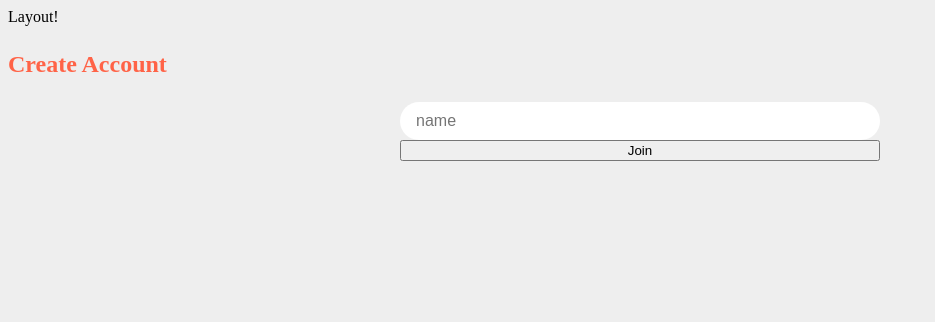
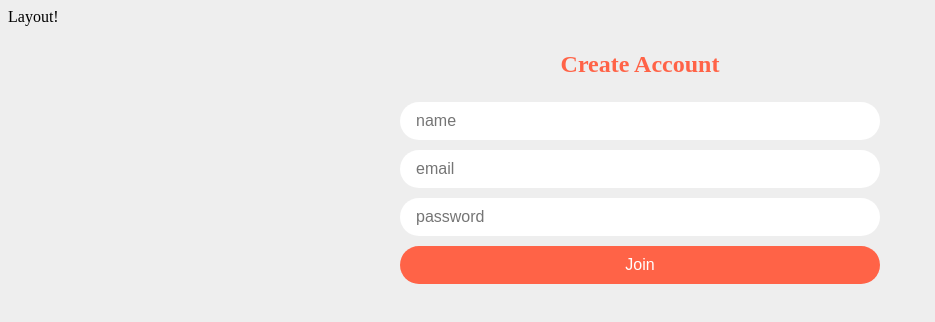
Before and after one commit to iamUxer/develoffers, a Next.js app: page /login/join in a window 1280 px wide. Shown: the top 322 px of the page, without its empty margins (0-935 px from the left). Built offline with nearby package versions, Linux system fonts and the light colour scheme; what emotion-reset would draw is missing.

Commit message:
Styled Button Component

```diff
--- a/components/layout.tsx
+++ b/components/layout.tsx
@@ -15,6 +15,6 @@ export default Layout;
 
 const StyledLayout = styled.div`
   h2 {
-    ${theme.palette.primary_color};
+    color: ${theme.palette.primary};
   }
 `;
--- a/pages/_document.tsx
+++ b/pages/_document.tsx
@@ -3,7 +3,9 @@ import { Html, Head, Main, NextScript } from 'next/document';
 export default function Document() {
   return (
     <Html lang="kor">
-      <Head />
+      <Head>
+        <link rel="shortcut icon" href="#" />
+      </Head>
       <body>
         <Main />
         <NextScript />
--- a/pages/login/join.tsx
+++ b/pages/login/join.tsx
@@ -1,5 +1,5 @@
 import React, { forwardRef } from 'react';
-import { InputTextStyled } from '@/styles/components/inputText.styled';
+import { ButtonStyled, InputTextStyled } from '@/styles/components';
 import { JoinStyled } from '@/styles/pages/join.styled';
 import { useForm } from 'react-hook-form';
 
@@ -18,19 +18,34 @@ const Join = forwardRef(() => {
 
   const onSubmit = (data: FormValues) => {
     console.log(data);
-    // onJoin(data);
   };
   return (
     <>
-      <h2>Create Account</h2>
       <JoinStyled>
+        <h2>Create Account</h2>
         <form onSubmit={handleSubmit(onSubmit)}>
           <InputTextStyled
-            register={register('name')}
+            register={register('name', {
+              required: true,
+            })}
             name="name"
             placeholder="name"
           />
-          <button type="submit">Join</button>
+          <InputTextStyled
+            register={register('email')}
+            name="email"
+            placeholder="email"
+            type="email"
+          />
+          <InputTextStyled
+            register={register('password')}
+            name="password"
+            placeholder="password"
+            type="password"
+          />
+          <ButtonStyled type="submit" color="primary">
+            Join
+          </ButtonStyled>
         </form>
       </JoinStyled>
     </>
--- /dev/null
+++ b/styles/components/button.styled.tsx
@@ -0,0 +1,45 @@
+import React, { forwardRef, Ref } from 'react';
+import styled from '@emotion/styled';
+import { theme } from '../theme';
+
+export const ButtonStyled = forwardRef(
+  (props: ButtonType, ref: Ref<HTMLInputElement>) => {
+    const { color, type, children } = props;
+
+    return (
+      <ButtonCss type={type} color={color}>
+        {children}
+      </ButtonCss>
+    );
+  }
+);
+
+interface ButtonType {
+  size?: string | undefined;
+  type?: 'button' | 'submit' | 'reset' | undefined;
+  color?: string;
+  children?: string;
+}
+
+const ButtonCss = styled.button`
+  border-radius: 50px;
+  border: none;
+  font-size: 16px;
+  padding: 10px 16px;
+  background: ${(props) => {
+    switch (props.color) {
+      case 'primary':
+        return theme.palette.primary;
+      default:
+        return theme.palette.default;
+    }
+  }};
+  color: ${(props) => {
+    switch (props.color) {
+      case 'primary':
+        return theme.palette.default;
+      default:
+        return theme.palette.primary;
+    }
+  }};
+`;
--- /dev/null
+++ b/styles/components/index.ts
@@ -0,0 +1,2 @@
+export { InputTextStyled } from './inputText.styled';
+export { ButtonStyled } from './button.styled';
--- a/styles/components/inputText.styled.tsx
+++ b/styles/components/inputText.styled.tsx
@@ -1,21 +1,28 @@
-import React, { forwardRef } from 'react';
+import React, { forwardRef, Ref } from 'react';
 import styled from '@emotion/styled';
 
-export const InputTextStyled = forwardRef((props: InputType) => {
-  const { name, placeholder, register } = props;
+export const InputTextStyled = forwardRef(
+  (props: InputType, ref: Ref<HTMLInputElement>) => {
+    const { name, placeholder, register, type, value } = props;
 
-  console.log(register);
-
-  return (
-    <InputCss {...register} name={name} placeholder={placeholder} type="text" />
-  );
-});
+    return (
+      <InputCss
+        {...register}
+        name={name}
+        placeholder={placeholder}
+        type={type}
+        value={value}
+      />
+    );
+  }
+);
 
 interface InputType {
-  name: string;
-  type?: string;
-  placeholder: string;
+  name?: string;
+  type?: string | 'text';
+  placeholder?: string;
   register?: any;
+  value?: string;
 }
 
 const InputCss = styled.input`
--- a/styles/global.tsx
+++ b/styles/global.tsx
@@ -11,6 +11,16 @@ const style = css`
     background: #eee;
     color: black;
   }
+  button,
+  link,
+  a {
+    &:hover {
+      cursor: pointer;
+    }
+    &:active {
+      opacity: 0.9;
+    }
+  }
   h1 {
     ${theme.typo.Header_28}
   }
--- a/styles/pages/join.styled.ts
+++ b/styles/pages/join.styled.ts
@@ -2,10 +2,19 @@ import styled from '@emotion/styled';
 
 export const JoinStyled = styled.div`
   display: flex;
-  justify-content: center;
+  flex-direction: column;
+  align-items: center;
   & form {
     display: flex;
     flex-direction: column;
     width: 480px;
+    & input {
+      & + input {
+        margin-top: 10px;
+      }
+    }
+  }
+  & button {
+    margin-top: 10px;
   }
 `;
--- a/styles/theme/palette.ts
+++ b/styles/theme/palette.ts
@@ -1,9 +1,8 @@
 import { css } from '@emotion/react';
 
 export const palette = {
-  primary_color: css`
-    color: tomato;
-  `,
+  primary: 'tomato',
+  default: 'white',
 };
 
 export type TypeOfPalette = typeof palette;
```
